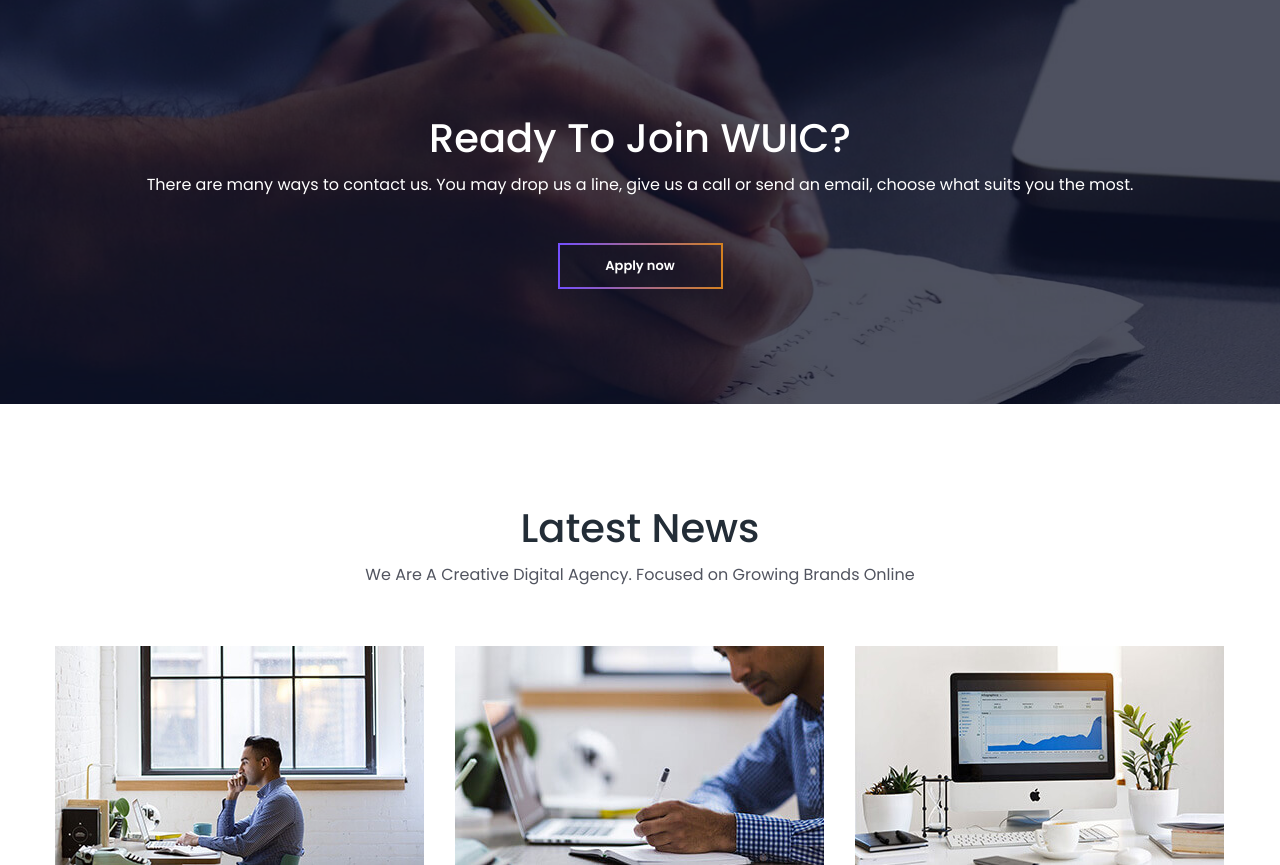
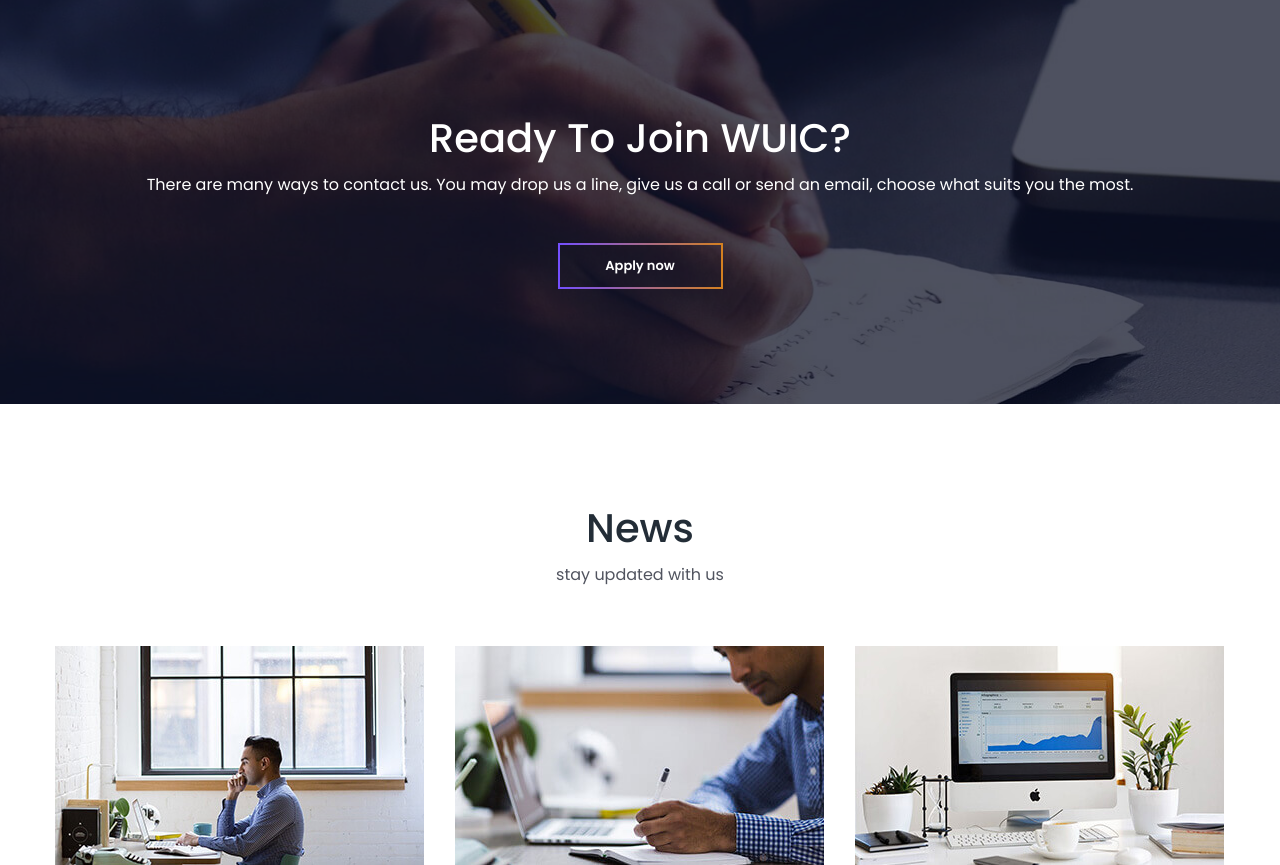
Before and after one commit to tumtpk/wuic, a CodeIgniter app: page /wuic/ in a window 1280 px wide. Shown: the part 2097-2962 px from the top of the page. Run offline with CodeIgniter, Linux system fonts and the light colour scheme; style sheets or scripts are compiled from the project's sources; some libraries are stand-ins or nearby versions.

Commit message:
news updated :bear:

```diff
--- a/application/views/page/content.php
+++ b/application/views/page/content.php
@@ -235,8 +235,8 @@
 <section class="latest_news_area p_100">
    <div class="container">
       <div class="b_center_title">
-         <h2>Latest News</h2>
-         <p>We Are A Creative Digital Agency. Focused on Growing Brands Online</p>
+         <h2>News</h2>
+         <p>stay updated with us</p>
       </div>
       <div class="l_news_inner">
          <div class="row">
@@ -248,7 +248,7 @@
                         <h4>We Create Experiences</h4>
                      </a>
                      <p>The Fancy that recognize the talent and effort of the best web designers, develop-ers and agencies in the world.</p>
-                     <a class="more_btn" href="#">Learn More</a>
+                     <a class="more_btn" href="<?= base_url(); ?>news/002">Learn More</a>
                   </div>
                </div>
             </div>
```
